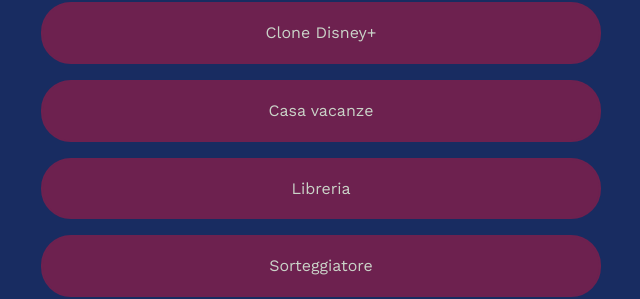
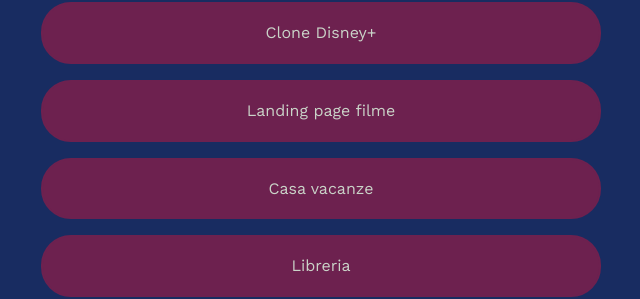
Before and after one commit to MayaraSH/profile, a website: page index.html in a window 1280 px wide. Shown: the part 476-775 px from the top of the page, without its empty margins (319-959 px from the left). Drawn offline with nearby package versions, Linux system fonts and the light colour scheme.

Commit message:
Adicionando projeto

```diff
--- a/index.html
+++ b/index.html
@@ -78,6 +78,11 @@
                     </a>
                 </li>
                 <li class="project-list-item">
+                    <a href="https://landing-page-filme-henna.vercel.app/" target="_blank" rel="noopener noreferrer">
+                        Landing page filme
+                    </a>
+                </li>
+                <li class="project-list-item">
                     <a href="https://projeto3-ten-blush.vercel.app" target="_blank" rel="noopener noreferrer">
                         Casa vacanze
                     </a>
```
Also changed, not shown: package.json (+70 -4 lines).
